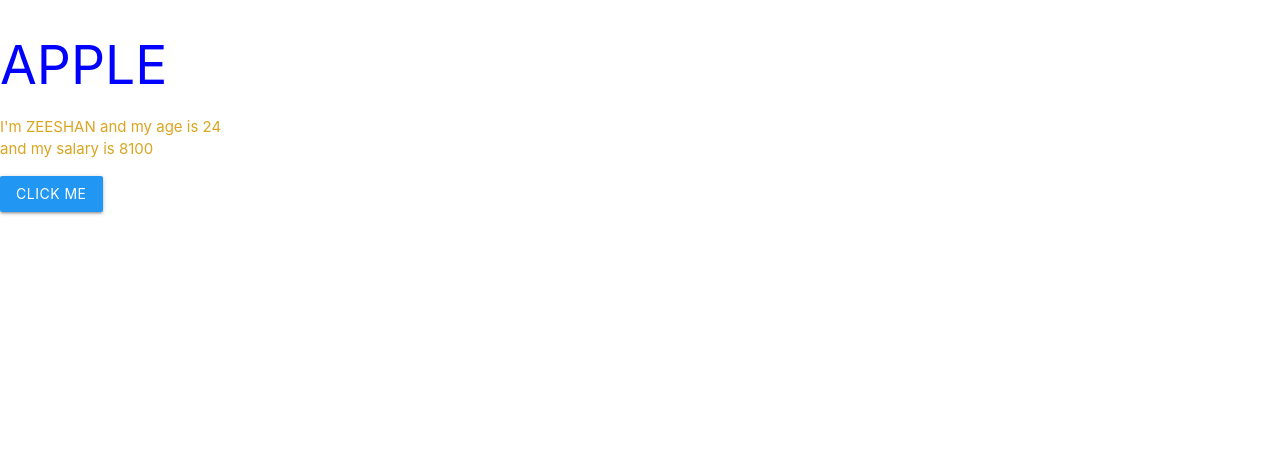
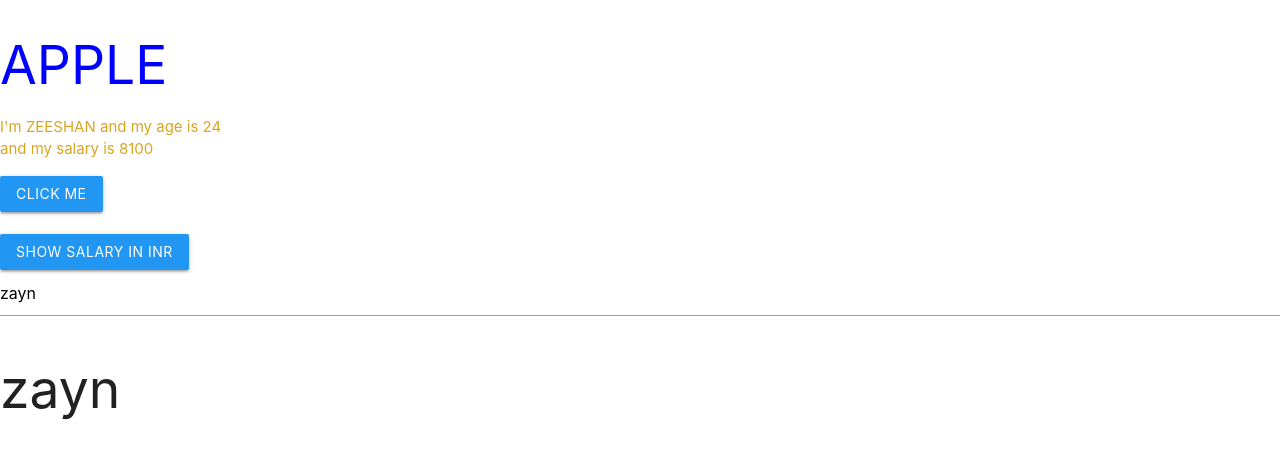
Before and after one commit to zeeshan5431/Angular-Practice, an Angular app in the folder practice_project/: page / in a window 1280 px wide. Shown: the top 458 px of the page. Built offline with nearby package versions, Linux system fonts and the light colour scheme.

Commit message:
we use event.targetr to show the input value in the console

```diff
--- a/practice_project/src/app/new-project/new-project.component.html
+++ b/practice_project/src/app/new-project/new-project.component.html
@@ -3,4 +3,16 @@
 </p>
 <!-- when ever you want to add a typescript inside the quotes or under the property of the tag than write the property under the square bracket -->
 <!-- or you can use the button property value under the interpolation but this process is not recomended -->
-<button [class]="btnColor" [disabled]="isDisable ">Click me</button>
+
+<!-- property binding -->
+<button [class]="btnColor" [disabled]="isDisable ">Click me</button><br><br>
+
+<!-- Event binding -->
+
+<button class="btn blue" (click)="converttoINR()">Show salary in INR</button>
+
+<!-- now we start two way data binding -->
+
+<input type="text" [value]="inputValue" (input)="getInput($event)"/>
+
+<h2>{{inputValue}}</h2>
--- a/practice_project/src/app/new-project/new-project.component.ts
+++ b/practice_project/src/app/new-project/new-project.component.ts
@@ -11,14 +11,26 @@ export class NewProjectComponent  {
   salary:number = 100;
   btnColor:string;
   isDisable:boolean = true;
+  inputValue:string = 'zayn';
+
 
   constructor(){
+    // this is all property binding
 
     setTimeout(() => {
       this.isDisable = false;
     }, 3000);
 
+    // this is all property binding
     const colors = ["red","yellow","blue","neon"];
     this.btnColor = "btn "+colors[Math.floor((Math.random() * 5))];
   };
+// this is all event binding
+  converttoINR(){
+    alert(this.salary * 81)
+  }
+
+  getInput(e:any){
+     console.log(e.target.value)
+  }
 }
```
